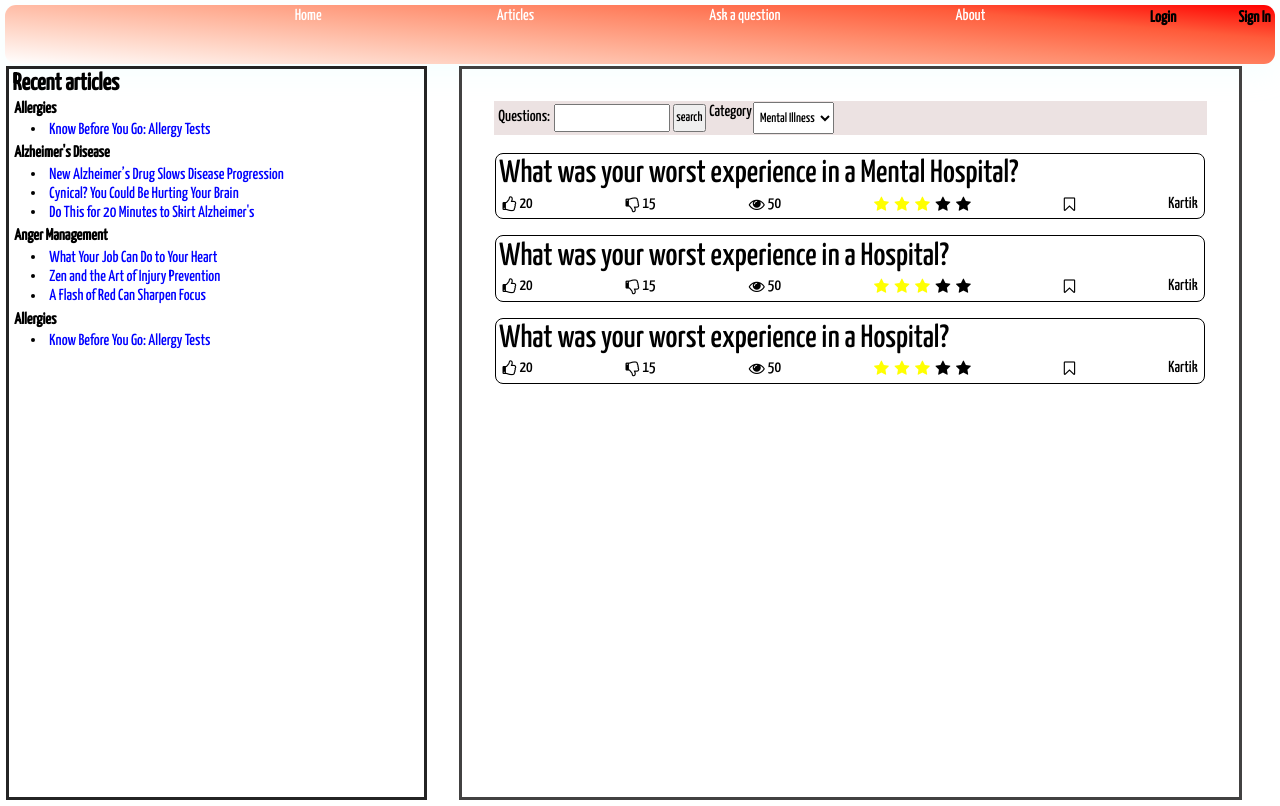
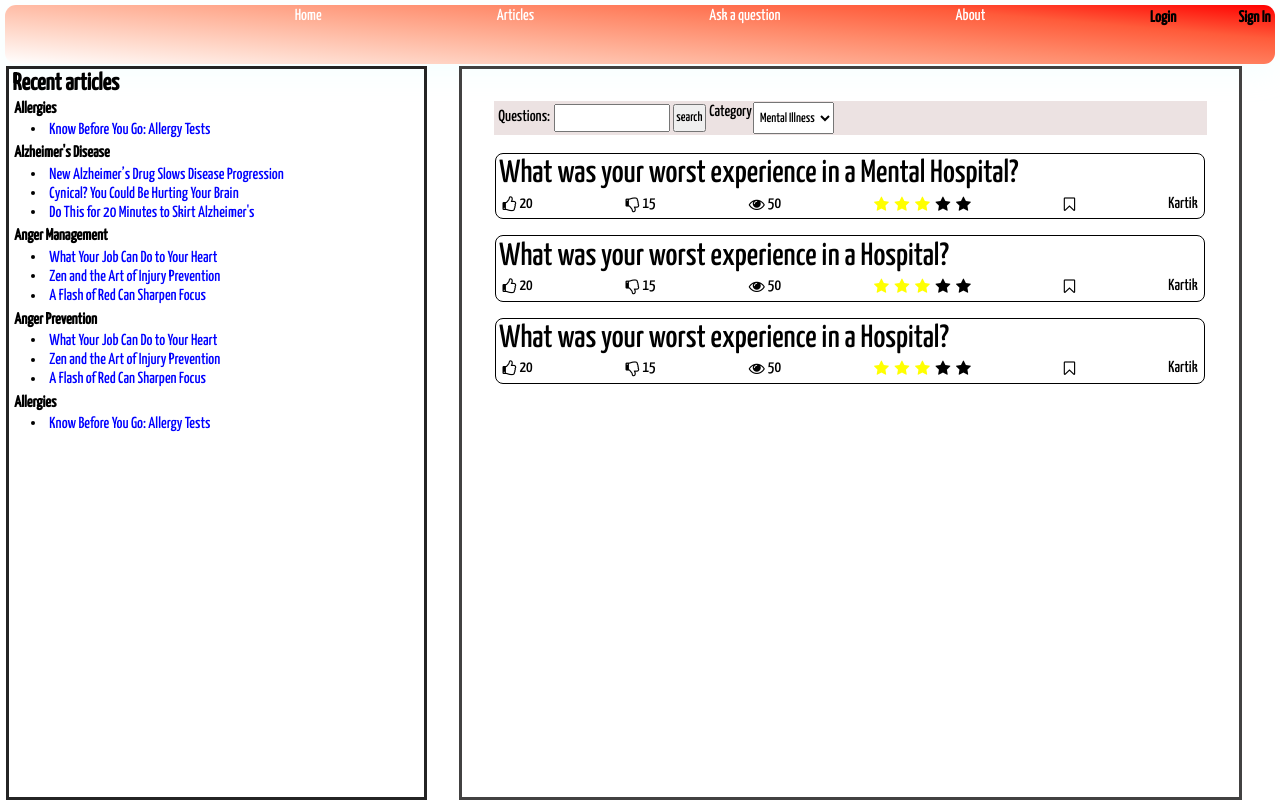
Before and after one commit to r4gesingh47/Hackathon, a plain HTML site: page index.html in a window 1280 px wide. Drawn offline with Linux system fonts and the light colour scheme.

Commit message:
Update index.html

```diff
--- a/index.html
+++ b/index.html
@@ -41,7 +41,7 @@
                         <li><a href="">Know Before You Go: Allergy Tests</a></li>
                     </ol>
                 </div>
-                <div class="article aritcle-cat1">
+                <div class="article aritcle-cat2">
                     <p>Alzheimer's Disease</p>
                     <ol>
                         <li><a href="">New Alzheimer’s Drug Slows Disease Progression</a></li>
@@ -49,7 +49,7 @@
                         <li><a href="">Do This for 20 Minutes to Skirt Alzheimer's</a></li>
                     </ol>
                 </div>
-                <div class="article aritcle-cat1">
+                <div class="article aritcle-cat3">
                     <p>Anger Management</p>
                     <ol>
                         <li><a href="">What Your Job Can Do to Your Heart</a></li>
@@ -57,7 +57,15 @@
                         <li><a href="">A Flash of Red Can Sharpen Focus</a></li>
                     </ol>
                 </div>
-                <div class="article aritcle-cat1">
+                <div class="article aritcle-cat4">
+                    <p>Anger Prevention</p>
+                    <ol>
+                        <li><a href="">What Your Job Can Do to Your Heart</a></li>
+                        <li><a href="">Zen and the Art of Injury Prevention</a></li>
+                        <li><a href="">A Flash of Red Can Sharpen Focus</a></li>
+                    </ol>
+                </div>
+                <div class="article aritcle-cat5">
                     <p>Allergies</p>
                     <ol>
                         <li><a href="">Know Before You Go: Allergy Tests</a></li>
```
